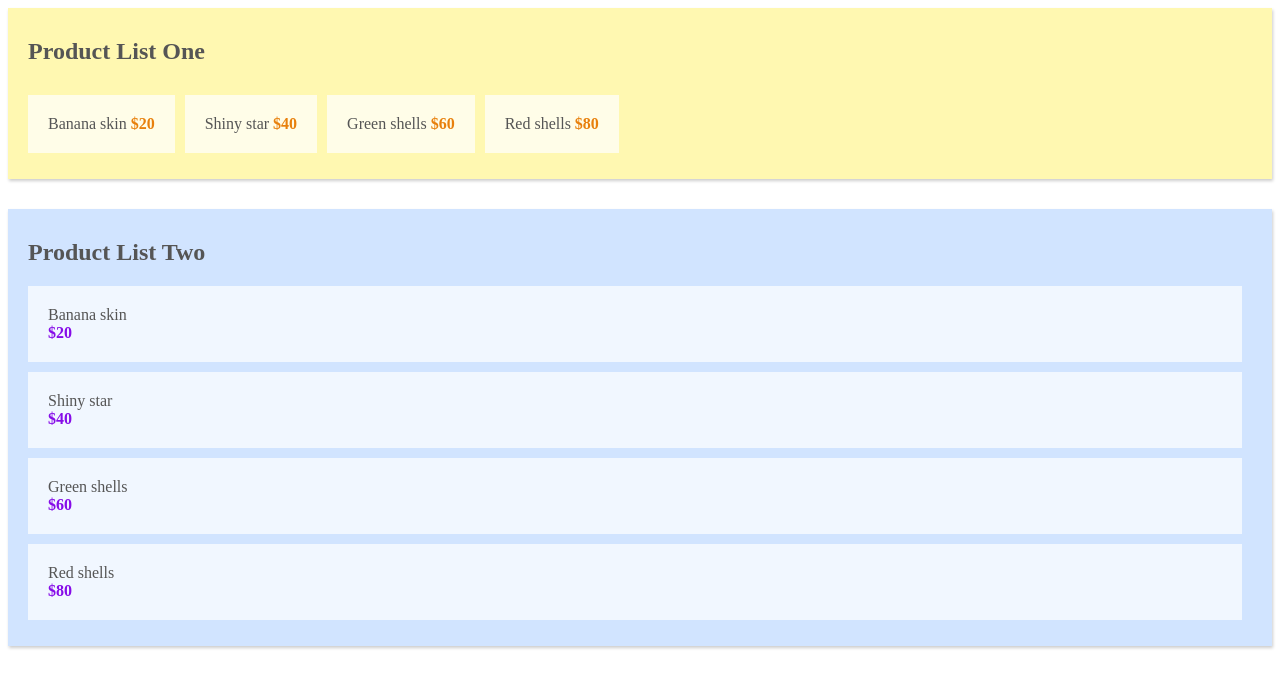
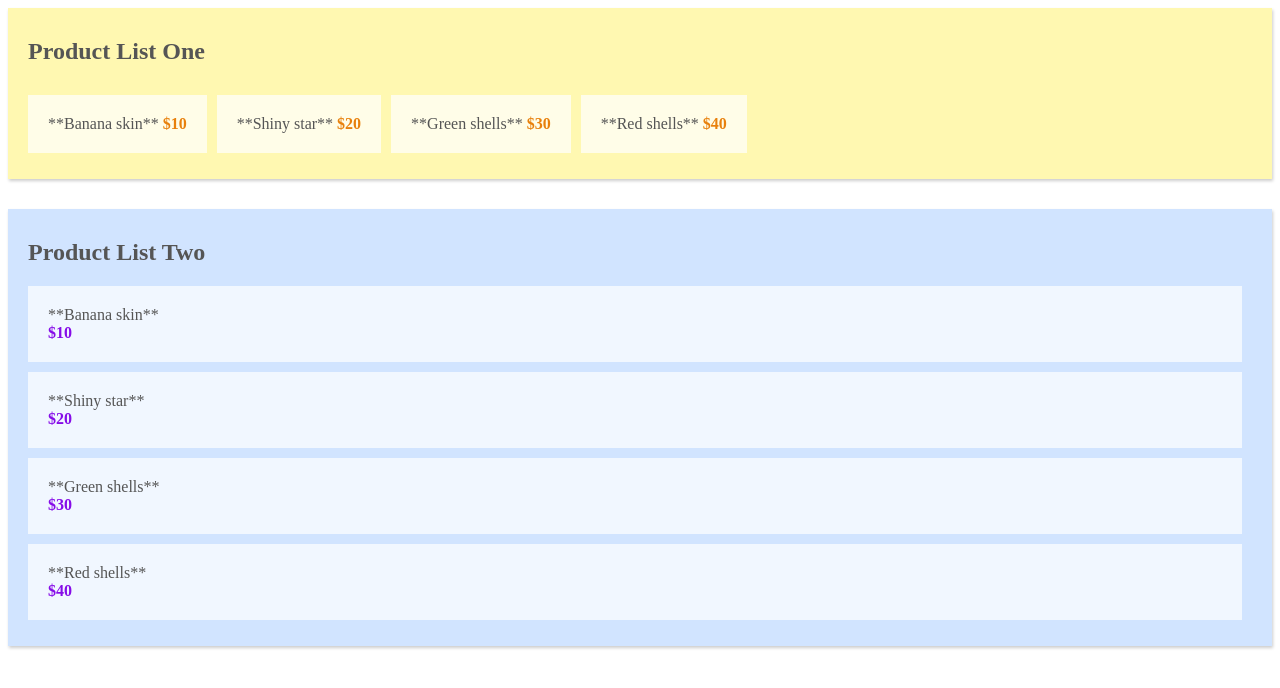
Before and after one commit to daktari01/vue_todo, a Vue app: page / in a window 1280 px wide. Shown: the top 688 px of the page. Built offline with nearby package versions, Linux system fonts and the light colour scheme.

Commit message:
Undry code without getters

```diff
--- a/src/components/ProductListOne.vue
+++ b/src/components/ProductListOne.vue
@@ -2,7 +2,7 @@
   <div id="product-list-one">
     <h2>Product List One</h2>
     <ul>
-      <li v-for="product in products">
+      <li v-for="product in saleProducts">
         <span class="name">{{ product.name }}</span>
         <span class="price"> ${{ product.price }}</span>
       </li>
@@ -15,6 +15,15 @@ export default {
   computed: {
     products(){
       return this.$store.state.products;
+    },
+    saleProducts(){
+      var saleProducts = this.$store.state.products.map(product => {
+        return {
+          name: '**' + product.name + '**',
+          price: product.price / 2
+        }
+      });
+      return saleProducts;
     }
   }
 }
--- a/src/components/ProductListTwo.vue
+++ b/src/components/ProductListTwo.vue
@@ -2,7 +2,7 @@
   <div id="product-list-two">
     <h2>Product List Two</h2>
     <ul>
-      <li v-for="product in products">
+      <li v-for="product in saleProducts">
         <span class="name">{{ product.name }}</span>
         <span class="price"> ${{ product.price }}</span>
       </li>
@@ -15,6 +15,15 @@
     computed: {
       products(){
         return this.$store.state.products;
+      },
+      saleProducts(){
+        var saleProducts = this.$store.state.products.map(product => {
+          return {
+            name: '**' + product.name + '**',
+            price: product.price / 2
+          }
+        });
+        return saleProducts;
       }
     }
   }
```
